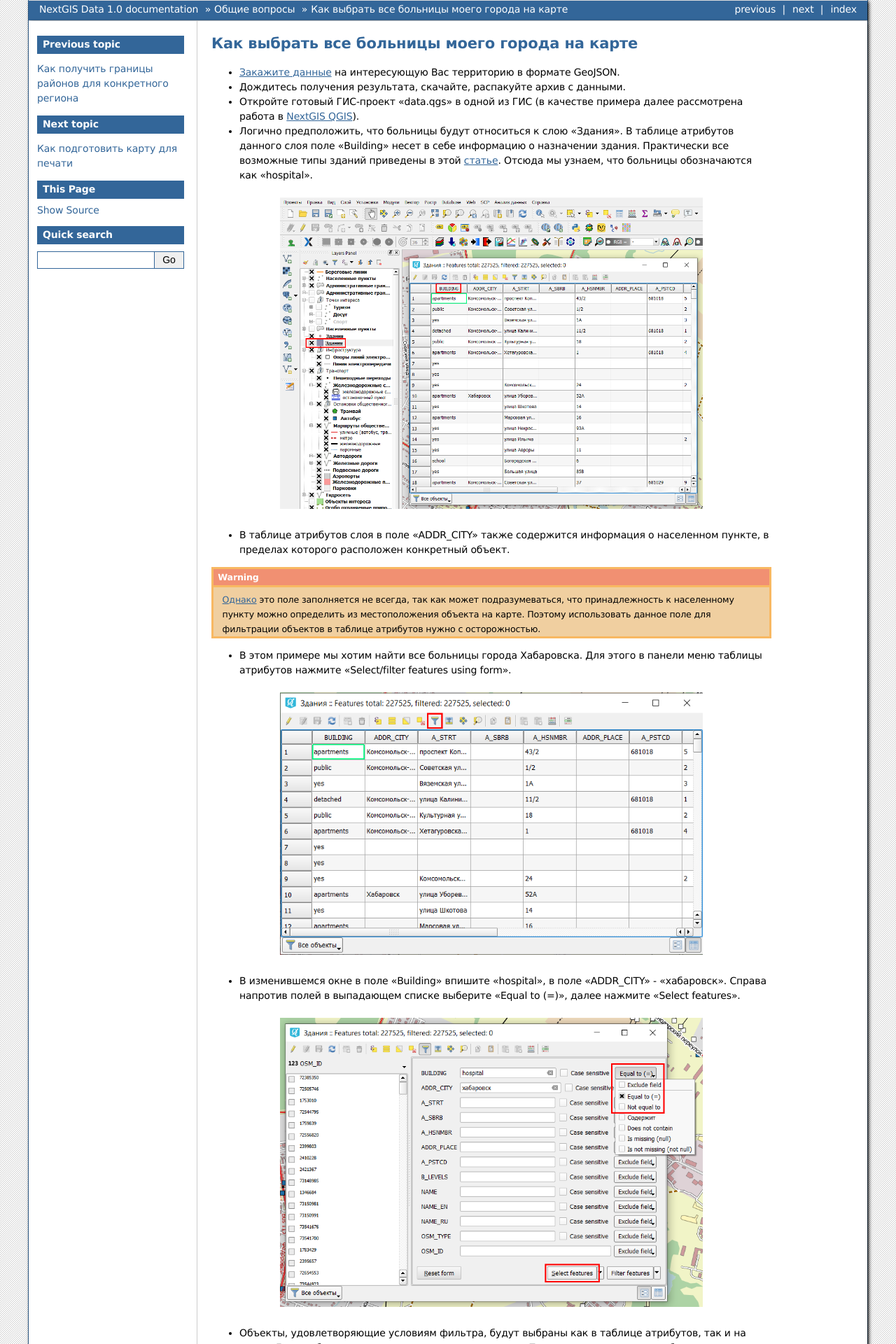
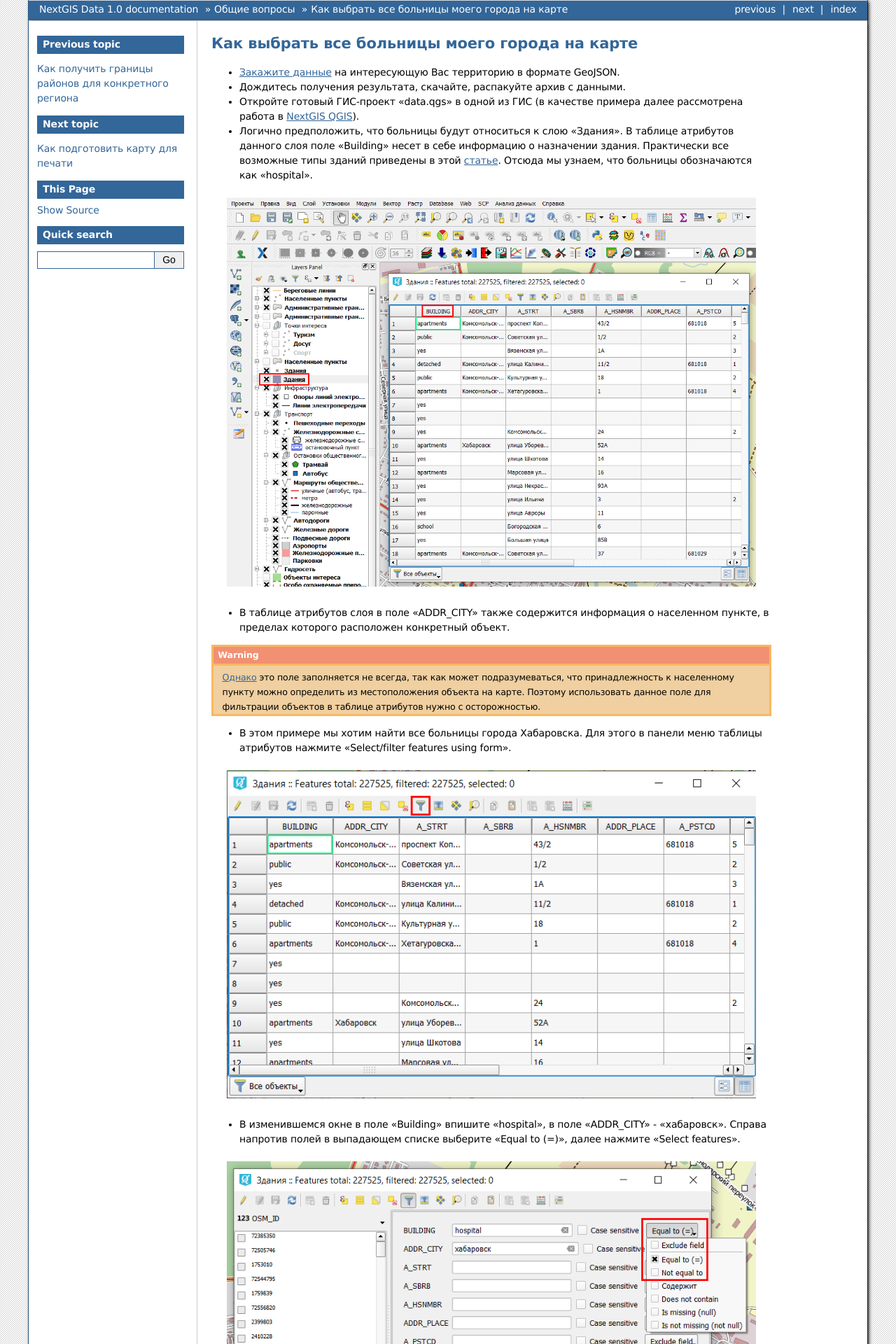
Before and after one commit to nextgis/docs_data, a Sphinx documentation site: the page built from source/hospital.rst, in a window 1280 px wide. Shown: the top 1920 px of the page at 70% size. Built offline with Sphinx 7.4.7, drawn with Linux system fonts in a browser that asks for light colours; formulas are drawn with MathJax 3; pages that are not in the unit, such as notebooks, are missing from menus.

Commit message:
Update hospital.rst
Change screen width

```diff
--- a/source/hospital.rst
+++ b/source/hospital.rst
@@ -15,7 +15,7 @@
 .. figure:: _static/hospital1.png
    :name: hospital1
    :align: center
-   :width: 16cm
+   :width: 20cm
 
 * В таблице атрибутов слоя в поле «ADDR_CITY» также содержится информация о населенном пункте, в пределах которого расположен конкретный объект.
 
@@ -33,18 +33,18 @@
 .. figure:: _static/hospital2.png
    :name: hospital2
    :align: center
-   :width: 16cm
+   :width: 20cm
 
 * В изменившемся окне в поле «Building» впишите «hospital», в поле «ADDR_CITY» - «хабаровск». Справа напротив полей в выпадающем списке выберите «Equal to (=)», далее нажмите «Select features».
 
 .. figure:: _static/hospital3.png
    :name: hospital3
    :align: center
-   :width: 16cm
+   :width: 20cm
 
 * Объекты, удовлетворяющие условиям фильтра, будут выбраны как в таблице атрибутов, так и на карте. Для удобства их просмотра нажмите на кнопку «Переключиться в режим таблицы» и в изменившемся окне выберите «Move selection to top».
 
 .. figure:: _static/hospital4.png
    :name: hospital4
    :align: center
-   :width: 16cm
+   :width: 24cm
```
